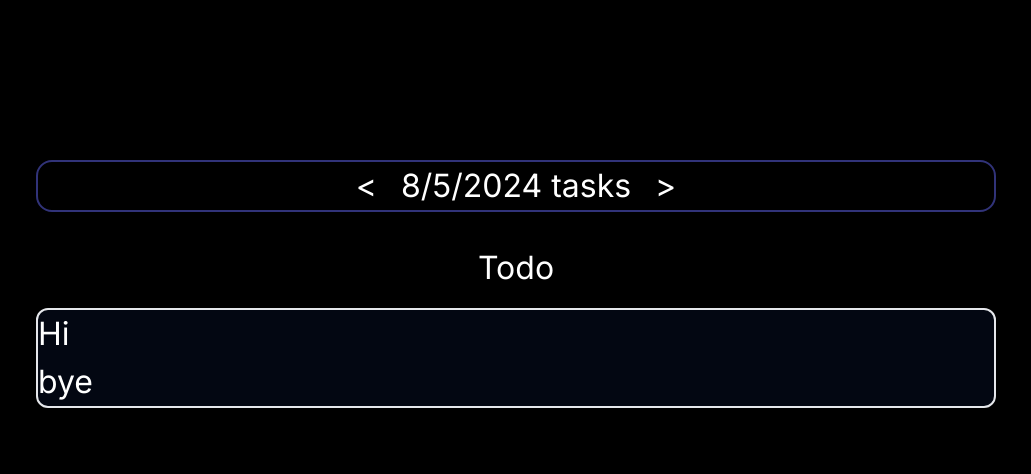
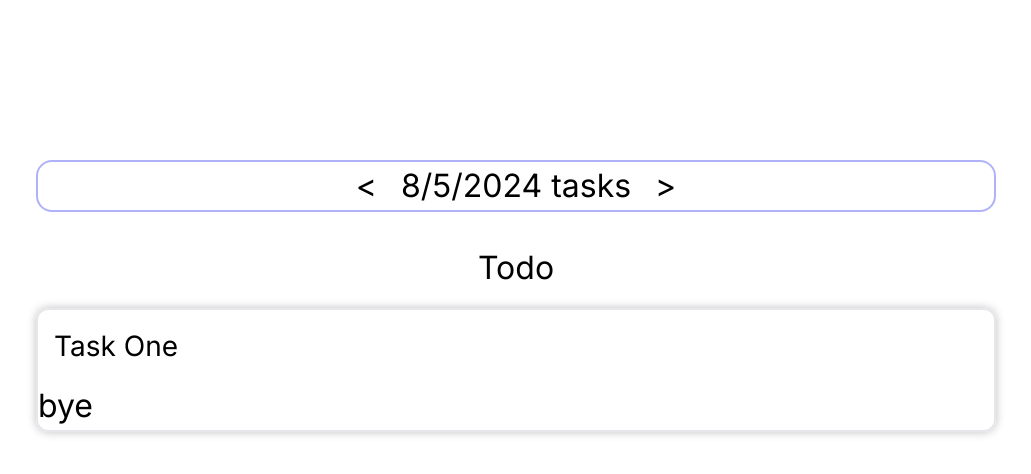
Before and after one commit to chench1/planner, a Next.js app: page / in a window 1280 px wide. Shown: the top 474 px of the page, without its empty margins (124-1155 px from the left). Built offline with nearby package versions, Linux system fonts and the light colour scheme.

Commit message:
edit opensn dialog box

```diff
--- a/app/globals.css
+++ b/app/globals.css
@@ -3,10 +3,14 @@
 @tailwind utilities;
 
 html {
-  background-color: black;
+  background-color: white;
 }
 
 * {
-  color: white;
+  color: black;
   font-size: 32px;
 }
+
+.customShadow {
+  box-shadow: 0 0 10px rgba(0, 0, 0, 0.25);
+}
--- /dev/null
+++ b/app/ui/PopupCard.tsx
@@ -0,0 +1,27 @@
+'use client'
+
+import { Description, Dialog, DialogPanel, DialogTitle } from '@headlessui/react'
+
+import { useState, useRef } from "react";
+
+export default function PopupCard({ open }: {open: boolean}) {
+  const dialogRef = useRef<HTMLDialogElement>(null);
+  if (open) {
+    dialogRef.current?.close();
+  } else {
+    dialogRef.current?.showModal();
+  }
+  return (
+    <div>
+      <dialog className="w-3/12 mt-12 customShadow box-border rounded-md" ref={dialogRef}>
+        <div className="flex flex-col">
+          <label className="pl-2 text-xs">
+            Edit Task
+          </label>
+          <input className='text-xs' value='hi'/>
+        </div>
+
+      </dialog>
+    </div>
+  )
+}
--- a/app/ui/Table.tsx
+++ b/app/ui/Table.tsx
@@ -1,5 +1,19 @@
+'use client'
+
+import { useState, useRef } from "react";
+import PopupCard from "./PopupCard";
 
 export default function Table() {
+  const [isOpen, setIsOpen] = useState(true);
+  const toggleModal = () => {
+    console.log('hi');
+    if (isOpen) {
+      setIsOpen(false);
+    } else {
+      setIsOpen(true);
+    }
+  };
+
   return (
     <>
       <div className="flex flex-row justify-center w-full mt-2">
@@ -8,10 +22,11 @@ export default function Table() {
         </label>
       </div>
       <div className="flex justify-center w-full mt-2">
-        <div className="flex flex-col justify-center items-start w-9/12 box-border border-2 rounded-md bg-gray-950">
-          <button>
-            Hi
-          </button>
+        <div className="flex flex-col justify-center items-start w-9/12 box-border border-2 rounded-md customShadow">
+        <button className="w-full text-left px-2 py-2 text-sm hover:bg-gray-100 box-border rounded-md" onClick={() => toggleModal()}>
+          Task One
+          <PopupCard open={isOpen}/>
+        </button>
           bye
         </div>
       </div>
--- a/package.json
+++ b/package.json
@@ -9,9 +9,10 @@
     "lint": "next lint"
   },
   "prisma": {
-"seed": "ts-node --compiler-options {\"module\":\"CommonJS\"} prisma/seed.ts"
-},
+    "seed": "ts-node --compiler-options {\"module\":\"CommonJS\"} prisma/seed.ts"
+  },
   "dependencies": {
+    "@headlessui/react": "^2.1.2",
     "@prisma/client": "^5.17.0",
     "next": "14.2.5",
     "react": "^18",
```
Also changed, not shown: 1 other file (tests, documents, lock files or other folders).
